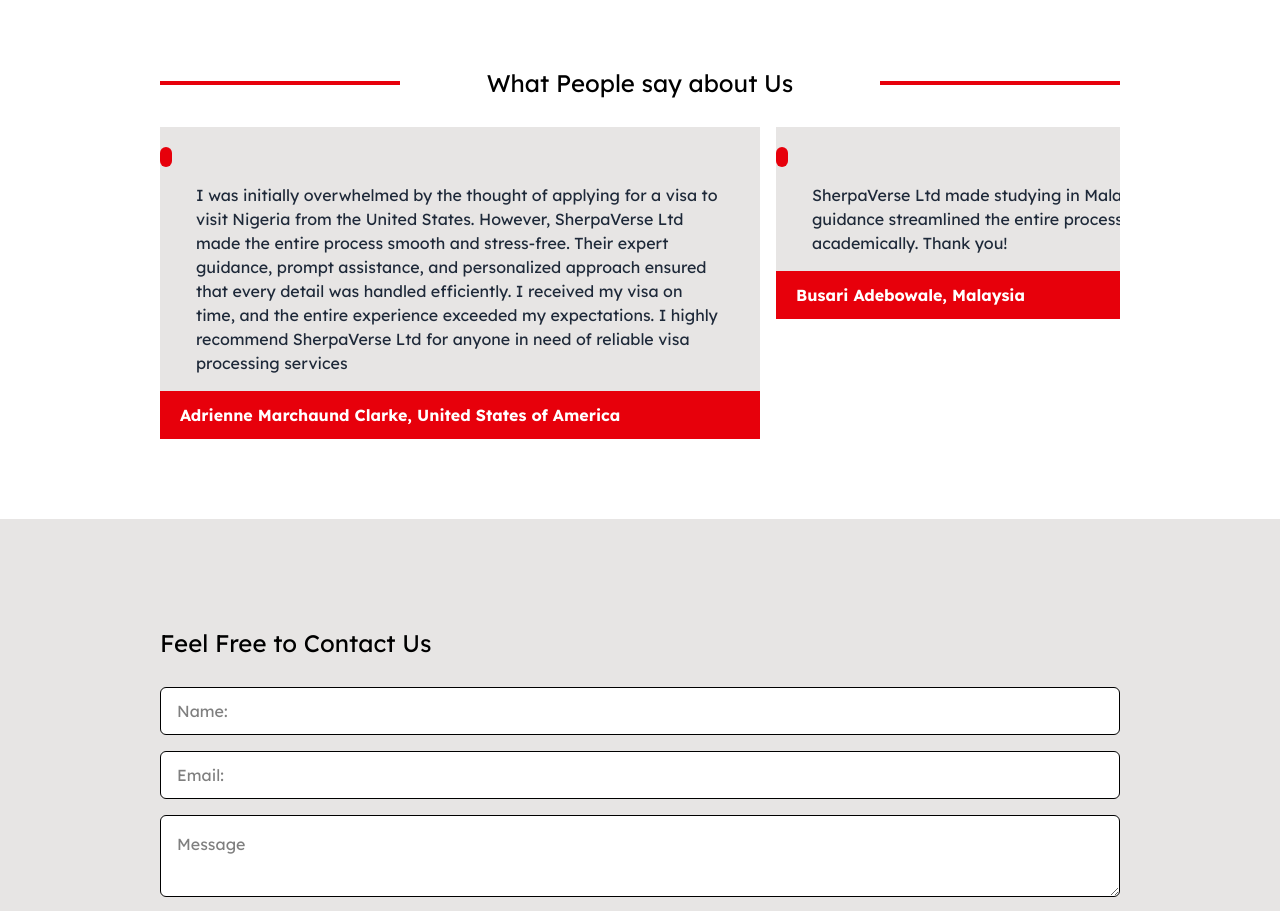
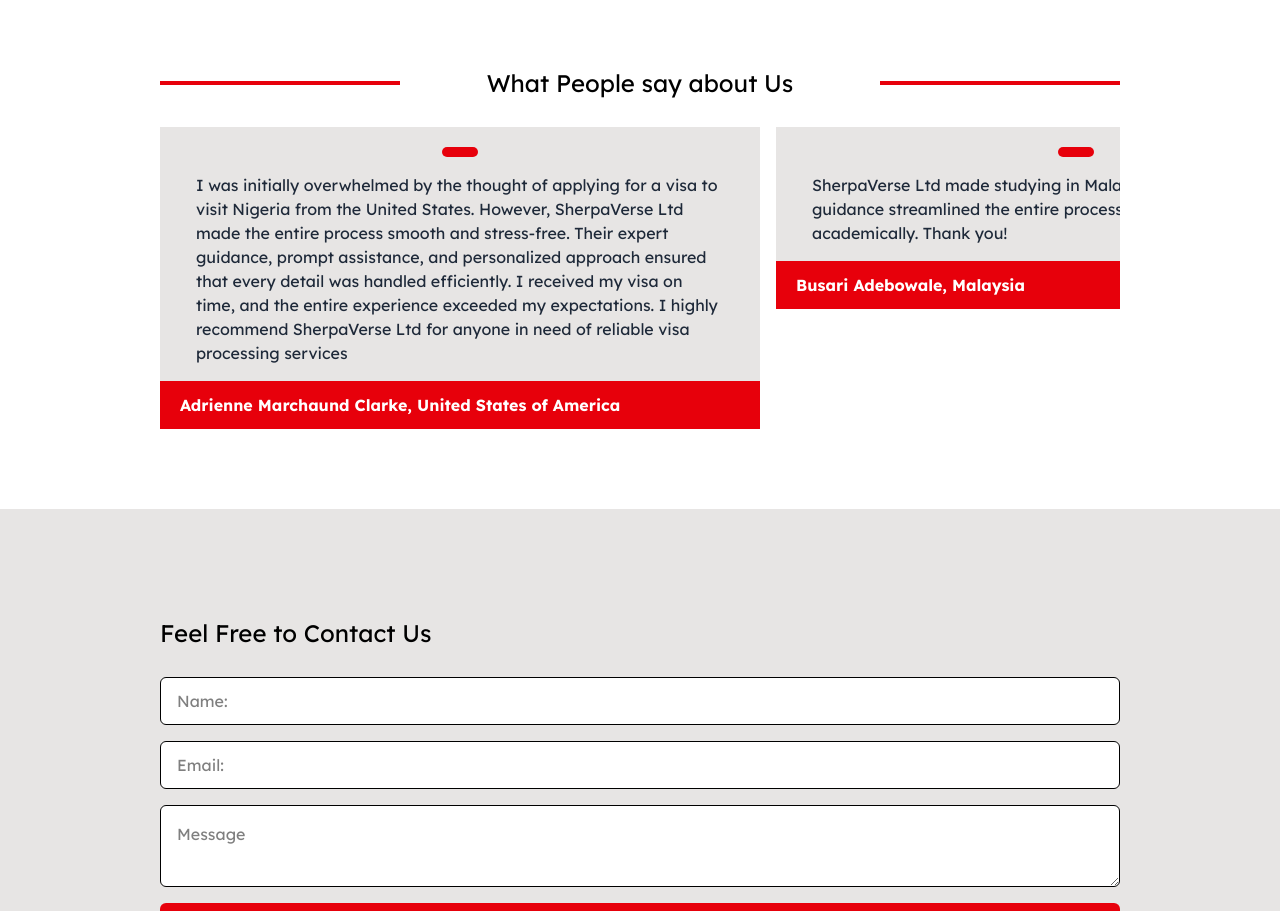
Before and after one commit to ikennaex/sherpaverse, a React (Vite) app: page / in a window 1280 px wide. Shown: the part 3760-4671 px from the top of the page. Built offline with nearby package versions, Linux system fonts and the light colour scheme.

Commit message:
new css for testimonials

```diff
--- a/src/Components/Whatpeoplesay.jsx
+++ b/src/Components/Whatpeoplesay.jsx
@@ -38,12 +38,12 @@
       </div>
       </FadeIn>
 
-      <div className='flex gap-4 overflow-scroll '>
+      <div className='flex gap-4 overflow-scroll  '>
         {testimonials.map((item) => {
             return (
               <FadeIn duration = {100} >
-              <div className="lg:flex-col lg:items-start lg:w-150 bg-stone-200 w-lvw flex gap-4 flex-col justify-center items-center pt-5">
-                <div className="lg:h-5 lg:w-3 h-3 w-10 rounded-full bg-red-600"></div>
+              <div className="lg:flex-col lg:w-150 bg-stone-200 w-lvw flex gap-4 flex-col justify-center items-center pt-5">
+                <div className="lg:h-2.5 lg:w-9 h-3 w-10 rounded-full bg-red-600"></div>
 
                 <div className='px-9'>
                 <p className="text-gray-800 ">{item.testimonial}</p>
--- a/src/index.css
+++ b/src/index.css
@@ -4,3 +4,7 @@
 body {
     font-family: "Lexend Deca", serif;
 }
+
+::-webkit-scrollbar {
+    display: none;
+  }
```
